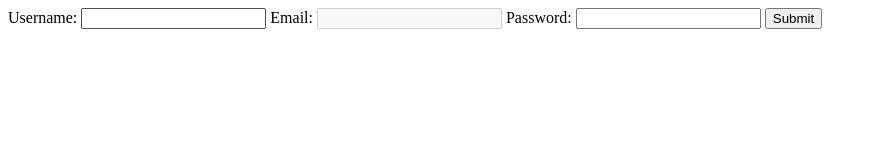
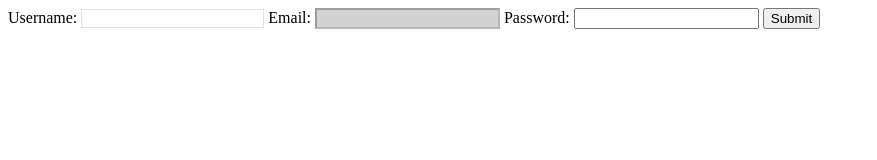
Before and after one commit to wow2nov/css-pseudo-class-and-pseudo-elements, a website: page index.html in a window 1280 px wide. In both pictures the pointer is over the input "Username:". Shown: the whole page, without its empty margins (0-877 px from the left). Drawn offline with Linux system fonts and the light colour scheme.

Commit message:
add:add style

```diff
--- a/style.css
+++ b/style.css
@@ -1 +1,12 @@
 /* Start coding here */
+input:disabled {
+    background-color: lightgrey;
+}
+
+input:hover {
+    border: 1px solid khaki;
+}
+
+button:hover {
+   color: pink;
+}
```
